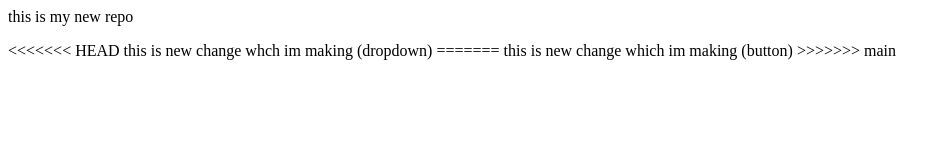
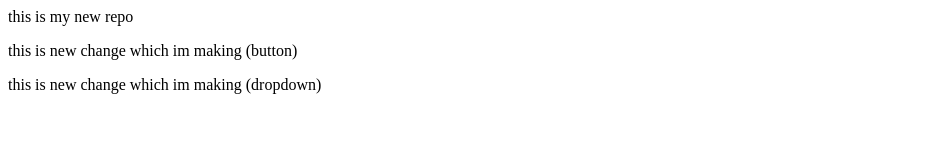
Before and after one commit to SnigdhaGundoji/localrepo, a plain HTML site: page index.html in a window 1280 px wide. Shown: the whole page, without its empty margins (0-950 px from the left). Drawn offline with Linux system fonts and the light colour scheme.

Commit message:
added both button and dropdown

```diff
--- a/index.html
+++ b/index.html
@@ -1,10 +1,3 @@
-<p>
-    this is my new repo
-</p>
-<p>
-<<<<<<< HEAD
-    this is new change whch im making (dropdown)
-=======
-    this is new change which im making (button)
->>>>>>> main
-</p>
+<p>this is my new repo</p>
+<p>this is new change which im making (button)</p>
+<p>this is new change which im making (dropdown)</p>
```
